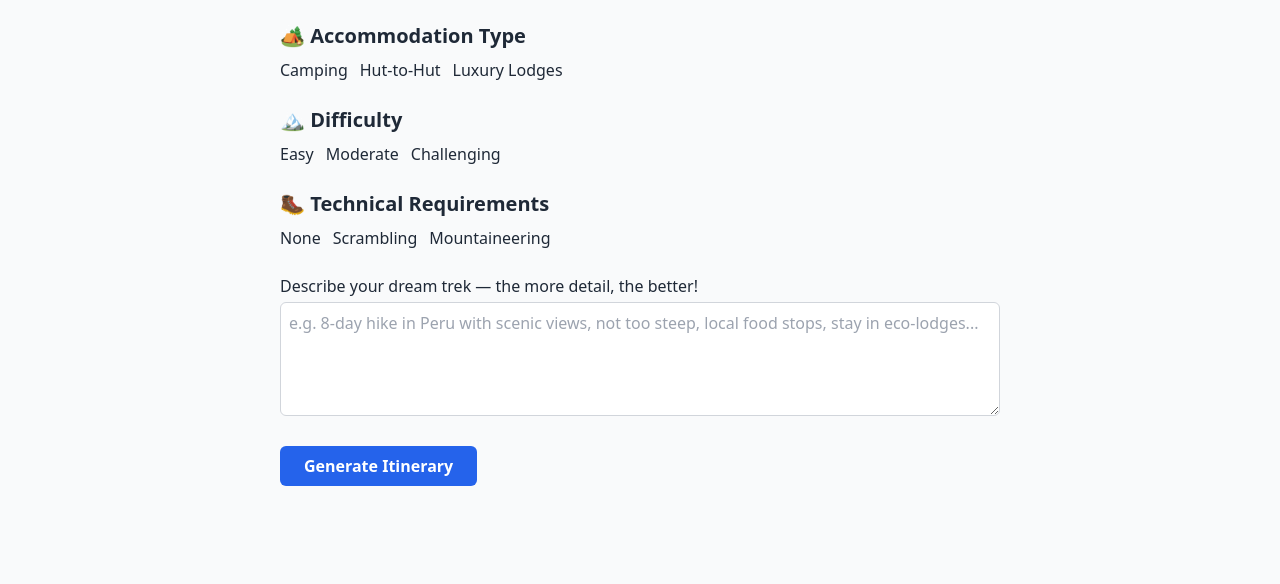
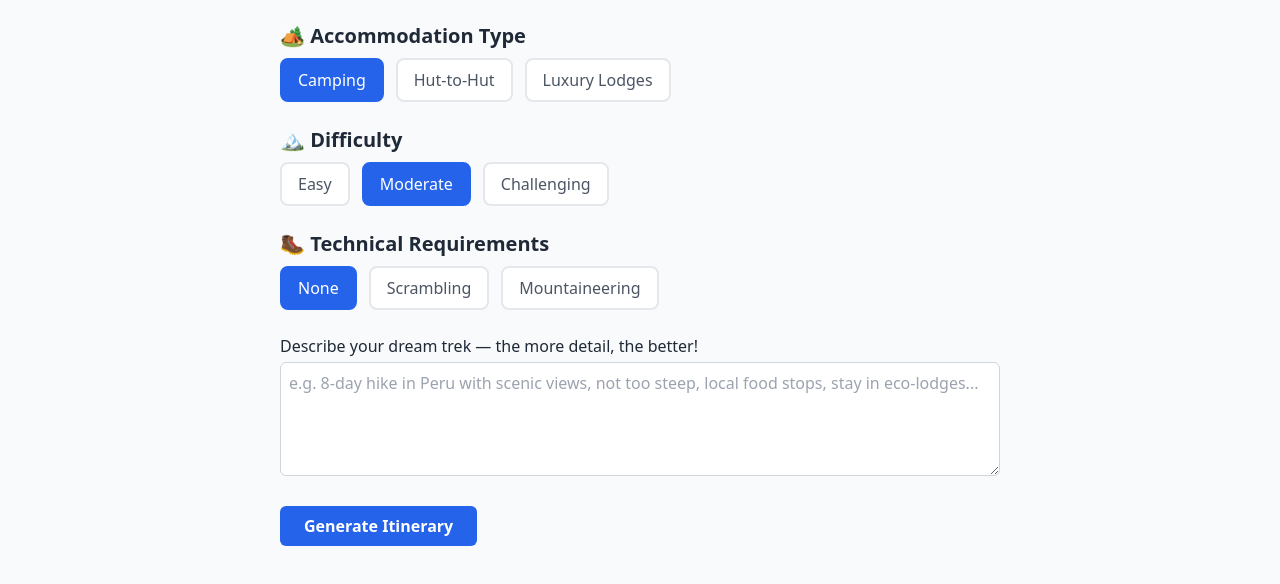
Before and after one commit to trekai273849/trekai-frontend, a website: page customize.html in a window 1280 px wide. Both pictures are taken after a click on the button "Camping". Shown: the part 318-902 px from the top of the page. Before the commit the page ends 860 px from the top, so only its background shows below. Drawn offline with nearby package versions, Linux system fonts and the light colour scheme; no server answers.

Commit message:
Update filter design

```diff
--- a/customize.html
+++ b/customize.html
@@ -40,9 +40,9 @@
           🏕️ Accommodation Type
         </h3>
         <div class="flex gap-3 flex-wrap">
-          <button type="button" class="filter-btn" data-category="accommodation" data-value="Camping">Camping</button>
-          <button type="button" class="filter-btn" data-category="accommodation" data-value="Hut-to-Hut">Hut-to-Hut</button>
-          <button type="button" class="filter-btn" data-category="accommodation" data-value="Luxury Lodges">Luxury Lodges</button>
+          <button type="button" class="filter-btn py-2 px-4 rounded-lg" data-category="accommodation" data-value="Camping">Camping</button>
+          <button type="button" class="filter-btn py-2 px-4 rounded-lg" data-category="accommodation" data-value="Hut-to-Hut">Hut-to-Hut</button>
+          <button type="button" class="filter-btn py-2 px-4 rounded-lg" data-category="accommodation" data-value="Luxury Lodges">Luxury Lodges</button>
         </div>
       </div>
 
@@ -52,9 +52,9 @@
           🏔️ Difficulty
         </h3>
         <div class="flex gap-3 flex-wrap">
-          <button type="button" class="filter-btn" data-category="difficulty" data-value="Easy">Easy</button>
-          <button type="button" class="filter-btn active" data-category="difficulty" data-value="Moderate">Moderate</button>
-          <button type="button" class="filter-btn" data-category="difficulty" data-value="Challenging">Challenging</button>
+          <button type="button" class="filter-btn py-2 px-4 rounded-lg" data-category="difficulty" data-value="Easy">Easy</button>
+          <button type="button" class="filter-btn active py-2 px-4 rounded-lg" data-category="difficulty" data-value="Moderate">Moderate</button>
+          <button type="button" class="filter-btn py-2 px-4 rounded-lg" data-category="difficulty" data-value="Challenging">Challenging</button>
         </div>
       </div>
 
@@ -64,9 +64,9 @@
           🥾 Technical Requirements
         </h3>
         <div class="flex gap-3 flex-wrap">
-          <button type="button" class="filter-btn active" data-category="technical" data-value="None">None</button>
-          <button type="button" class="filter-btn" data-category="technical" data-value="Scrambling">Scrambling</button>
-          <button type="button" class="filter-btn" data-category="technical" data-value="Mountaineering">Mountaineering</button>
+          <button type="button" class="filter-btn active py-2 px-4 rounded-lg" data-category="technical" data-value="None">None</button>
+          <button type="button" class="filter-btn py-2 px-4 rounded-lg" data-category="technical" data-value="Scrambling">Scrambling</button>
+          <button type="button" class="filter-btn py-2 px-4 rounded-lg" data-category="technical" data-value="Mountaineering">Mountaineering</button>
         </div>
       </div>
 
@@ -92,17 +92,6 @@
   <!-- Changed to the correct path and added type="module" -->
   <script src="js/pages/customize.js" type="module"></script>
 
-  <script>
-    document.addEventListener('DOMContentLoaded', () => {
-      document.querySelectorAll('.filter-btn').forEach(btn => {
-        btn.addEventListener('click', () => {
-          const group = btn.dataset.category;
-          document.querySelectorAll(`.filter-btn[data-category="${group}"]`).forEach(el => el.classList.remove('active'));
-          btn.classList.add('active');
-        });
-      });
-    });
-  </script>
   <script src="js/components/navbar.js" type="module"></script>
 </body>
 </html>
--- a/js/pages/customize.js
+++ b/js/pages/customize.js
@@ -58,8 +58,46 @@ document.addEventListener('DOMContentLoaded', () => {
     .bg-mountain-blue {
       background-color: #e6eef2; /* Light mountain blue for day headers */
     }
+
+    /* Filter button styling */
+    .filter-btn {
+      padding: 0.5rem 1rem;
+      border-radius: 0.5rem;
+      font-weight: 500;
+      transition: all 0.2s ease;
+      background-color: white;
+      border: 2px solid #e5e7eb;
+      color: #4b5563;
+    }
+
+    .filter-btn:hover {
+      border-color: #2563eb;
+      color: #2563eb;
+    }
+
+    .filter-btn.active {
+      background-color: #2563eb;
+      color: white;
+      border-color: #2563eb;
+    }
   `;
   document.head.appendChild(style);
+
+  // Initialize filter buttons
+  const setupFilterButtons = () => {
+    document.querySelectorAll('.filter-btn').forEach(btn => {
+      btn.addEventListener('click', () => {
+        const group = btn.dataset.category;
+        document.querySelectorAll(`.filter-btn[data-category="${group}"]`).forEach(el => {
+          el.classList.remove('active');
+        });
+        btn.classList.add('active');
+      });
+    });
+  };
+
+  // Call setupFilterButtons immediately after DOM is loaded
+  setupFilterButtons();
 
   document.getElementById('customization-form').addEventListener('submit', function (e) {
     e.preventDefault();
```
Also changed, not shown: 1 other file.
